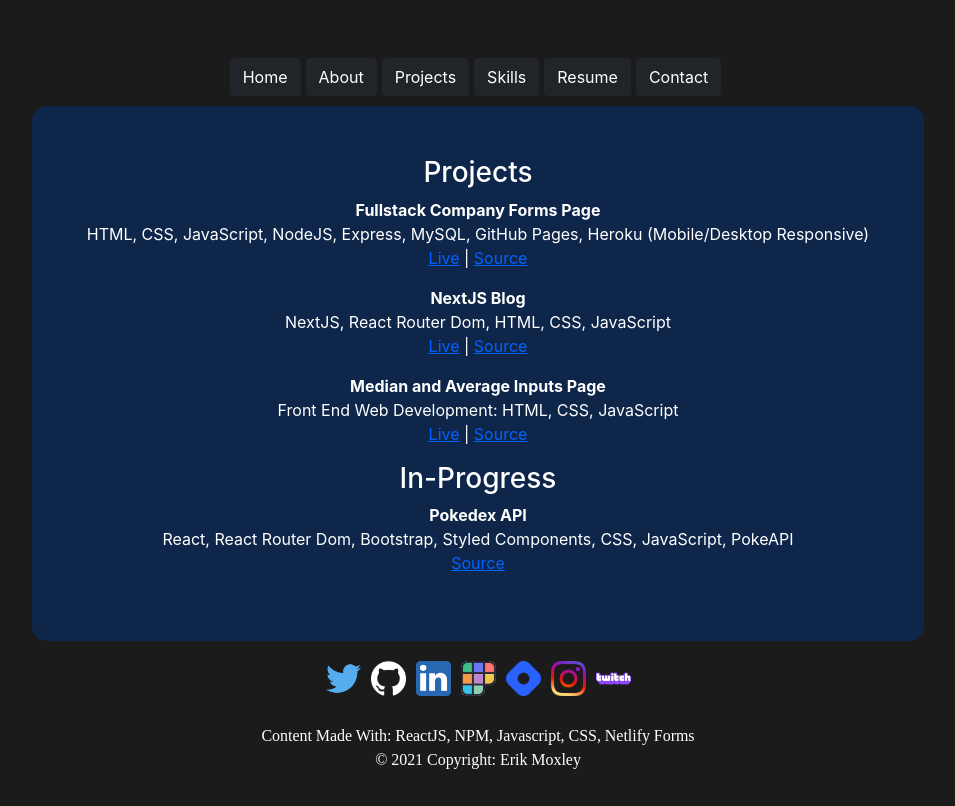
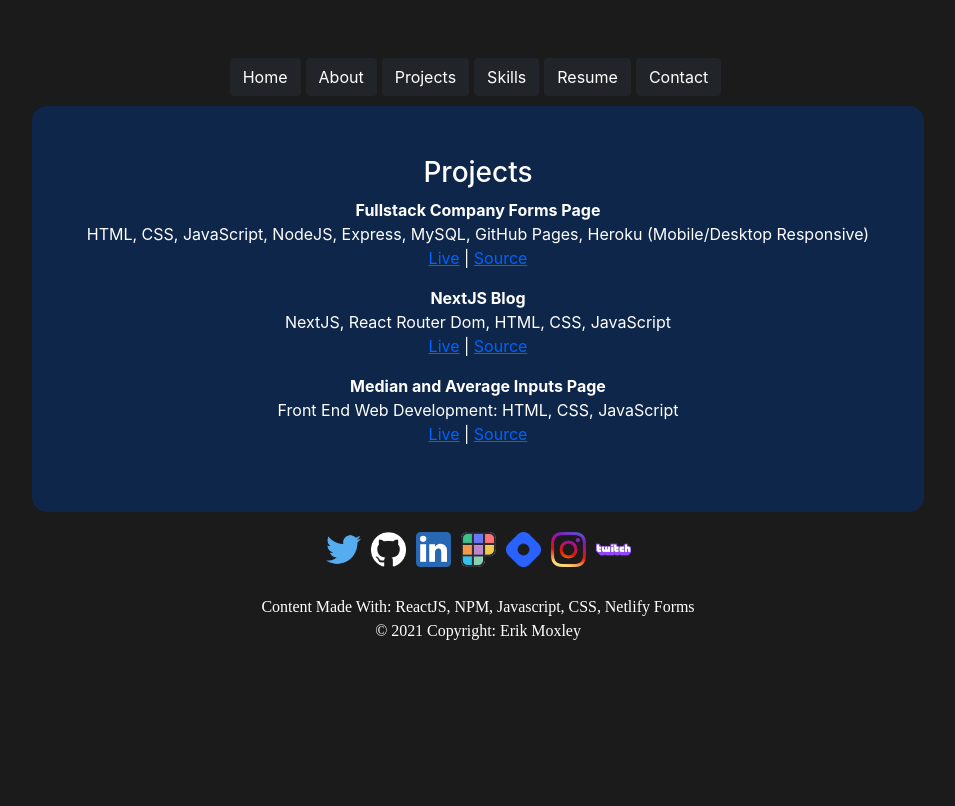
Before and after one commit to ErikMoxley/erik-moxley, a React (Create React App) app: page /projects in a window 1280 px wide. Shown: the whole page, without its empty margins (162-1117 px from the left). Built offline with nearby package versions, Linux system fonts and the light colour scheme.

Commit message:
updated projects

```diff
--- a/src/components/pages/Projects.js
+++ b/src/components/pages/Projects.js
@@ -30,14 +30,6 @@ const Projects = () => {
             <span>&nbsp;|&nbsp;</span>
             <a href="https://github.com/ErikMoxley/fe-test-inputs" target="_blank" rel="noopener noreferrer">Source</a>
           </p>
-          <h3>In-Progress</h3>
-          <p>
-            <b>Pokedex API</b>
-            <br/>
-            React, React Router Dom, Bootstrap, Styled Components, CSS, JavaScript, PokeAPI
-            <br/>
-            <a href="https://github.com/ErikMoxley/pokedexapi" target="_blank" rel="noopener noreferrer">Source</a>
-          </p>
         </header>
       </div>
     );
```
